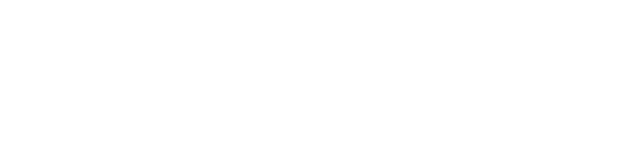
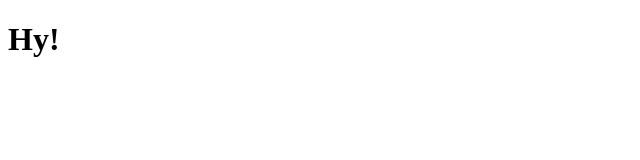
Before and after one commit to dmitrii-kuvaldin/GIT_test, a plain HTML site: page index.html in a window 1280 px wide. Shown: the full height of the page, 0-640 px from the left. Drawn offline with Linux system fonts and the light colour scheme.

Commit message:
reset fix

```diff
--- a/index.html
+++ b/index.html
@@ -6,6 +6,6 @@
     <title>GIT test</title>
   </head>
   <body>
-    <h1></h1>
+    <h1>Ну!</h1>
   </body>
 </html>
```
